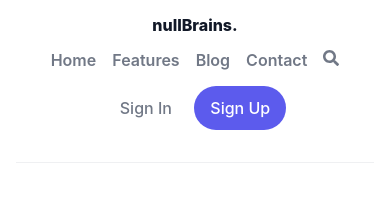
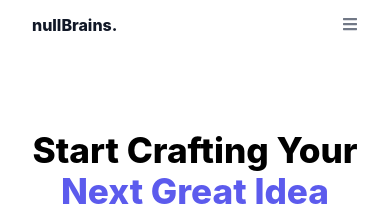
Before and after one commit to duhbhavesh/blowhorn-assignment, a React (Create React App) app: page / in a window 390 px wide. Shown: the top 213 px of the page. Built offline with nearby package versions, Linux system fonts and the light colour scheme.

Commit message:
feat: add mobile nav

```diff
--- a/src/components/Header/Header.js
+++ b/src/components/Header/Header.js
@@ -1,37 +1,13 @@
 import React from 'react';
-import { headerLinks } from './HeaderData';
-import { FaSearch } from 'react-icons/fa';
 import '../../index.css';
-import './Header.css';
+import HeaderDesktop from './HeaderDesktop/HeaderDesktop';
+import HeaderMobile from './HeaderMobile/HeaderMobile';
 
 export default function Header() {
    return (
       <div className='container'>
-         <div className='header'>
-            <div className='header__brand'>nullBrains.</div>
-            <div className='header__menu'>
-               <ul className='header__links'>
-                  {headerLinks.map((item) => (
-                     <li className='header__link' key={item.id}>
-                        <a className='header__link--item' href={item.link}>
-                           {item.text}
-                        </a>
-                     </li>
-                  ))}
-               </ul>
-               <div className='header__search'>
-                  <FaSearch color='#717886' />
-               </div>
-            </div>
-            <div className='header__auth'>
-               <button className='header__auth--btn header__signin--btn'>
-                  Sign In
-               </button>
-               <button className='header__auth--btn header__signup--btn'>
-                  Sign Up
-               </button>
-            </div>
-         </div>
+         <HeaderDesktop />
+         <HeaderMobile />
       </div>
    );
 }
--- a/src/components/Header/Header.css
+++ b/src/components/Header/HeaderDesktop/HeaderDesktop.css
@@ -1,11 +1,5 @@
-.header {
-   display: flex;
-   flex-direction: column;
-   justify-content: space-between;
-   width: 100%;
-   padding: 1rem;
-   align-items: center;
-   border-bottom: 1px solid #eff0f2;
+.header__desktop {
+   display: none;
 }
 
 .header__brand {
@@ -69,7 +63,12 @@
 }
 
 @media (min-width: 840px) {
-   .header {
+   .header__desktop {
+      display: flex;
+      justify-content: space-between;
+      width: 100%;
+      align-items: center;
+      border-bottom: 1px solid #eff0f2;
       flex-direction: row;
       padding-top: 1.5rem;
       padding-bottom: 1.5rem;
--- /dev/null
+++ b/src/components/Header/HeaderDesktop/HeaderDesktop.js
@@ -0,0 +1,37 @@
+import React from 'react';
+import { headerLinks } from '../HeaderData';
+import { FaSearch } from 'react-icons/fa';
+import '../../../index.css';
+import './HeaderDesktop.css';
+
+export default function HeaderDesktop() {
+   return (
+      <div className='container'>
+         <div className='header__desktop'>
+            <div className='header__brand'>nullBrains.</div>
+            <div className='header__menu'>
+               <ul className='header__links'>
+                  {headerLinks.map((item) => (
+                     <li className='header__link' key={item.id}>
+                        <a className='header__link--item' href={item.link}>
+                           {item.text}
+                        </a>
+                     </li>
+                  ))}
+               </ul>
+               <div className='header__search'>
+                  <FaSearch color='#717886' />
+               </div>
+            </div>
+            <div className='header__auth'>
+               <button className='header__auth--btn header__signin--btn'>
+                  Sign In
+               </button>
+               <button className='header__auth--btn header__signup--btn'>
+                  Sign Up
+               </button>
+            </div>
+         </div>
+      </div>
+   );
+}
--- /dev/null
+++ b/src/components/Header/HeaderMobile/HeaderMobile.css
@@ -0,0 +1,58 @@
+.header__mobile {
+   overflow: hidden;
+   position: relative;
+   margin-top: 1rem;
+}
+
+.header__mobile--links {
+   list-style: none;
+   padding: 1rem;
+   padding-top: 1.5rem;
+   margin-top: 1rem;
+   background-color: #f3f4f6;
+}
+
+.hide__nav {
+   display: none;
+}
+
+.show__nav {
+   display: block;
+}
+
+.header__mobile--link {
+   font-size: 0.9rem;
+   margin-bottom: 1rem;
+   padding-left: 0.8rem;
+}
+
+.header__brand {
+   text-decoration: none;
+}
+
+.header__bars {
+   display: block;
+   position: absolute;
+   right: 0;
+   top: 0;
+}
+
+.header__mobile--link--item {
+   text-decoration: none;
+   color: #717886;
+}
+
+.header__mobile__auth {
+   margin-top: 1.5rem;
+}
+
+.header__mobile--btn {
+   font-size: 0.9rem;
+   padding: 0.5rem 1rem 0.5rem 1rem;
+}
+
+@media (min-width: 840px) {
+   .header__mobile {
+      display: none;
+   }
+}
--- /dev/null
+++ b/src/components/Header/HeaderMobile/HeaderMobile.js
@@ -0,0 +1,45 @@
+import React, { useState } from 'react';
+import { FaBars } from 'react-icons/fa';
+import { headerLinks } from '../HeaderData';
+import './HeaderMobile.css';
+
+export default function HeaderMobile() {
+   const [isActive, setActive] = useState(false);
+
+   const handleToggle = () => {
+      setActive(!isActive);
+   };
+
+   return (
+      <div className='container'>
+         <div className='header__mobile'>
+            <a href='/' className='header__brand'>
+               nullBrains.
+            </a>
+            <ul
+               className={
+                  isActive ? 'header__mobile--links show__nav' : 'hide__nav'
+               }>
+               {headerLinks.map((item) => (
+                  <li className='header__mobile--link' key={item.id}>
+                     <a className='header__mobile--link--item' href={item.link}>
+                        {item.text}
+                     </a>
+                  </li>
+               ))}
+               <div className='header__auth header__mobile__auth'>
+                  <button className='header__auth--btn header__signin--btn header__mobile--btn'>
+                     Sign In
+                  </button>
+                  <button className='header__auth--btn header__signup--btn header__mobile--btn'>
+                     Sign Up
+                  </button>
+               </div>
+            </ul>
+            <div className='header__bars'>
+               <FaBars onClick={handleToggle} color='717886' />
+            </div>
+         </div>
+      </div>
+   );
+}
--- a/src/components/Teams/TeamIndividual.css
+++ b/src/components/Teams/TeamIndividual.css
@@ -7,7 +7,7 @@
 .team__img {
    max-width: 100%;
    border-radius: 50%;
-   width: 250px;
+   width: 220px;
    padding: 1rem;
    background-color: #eff6ff;
    margin-bottom: 1rem;
```
